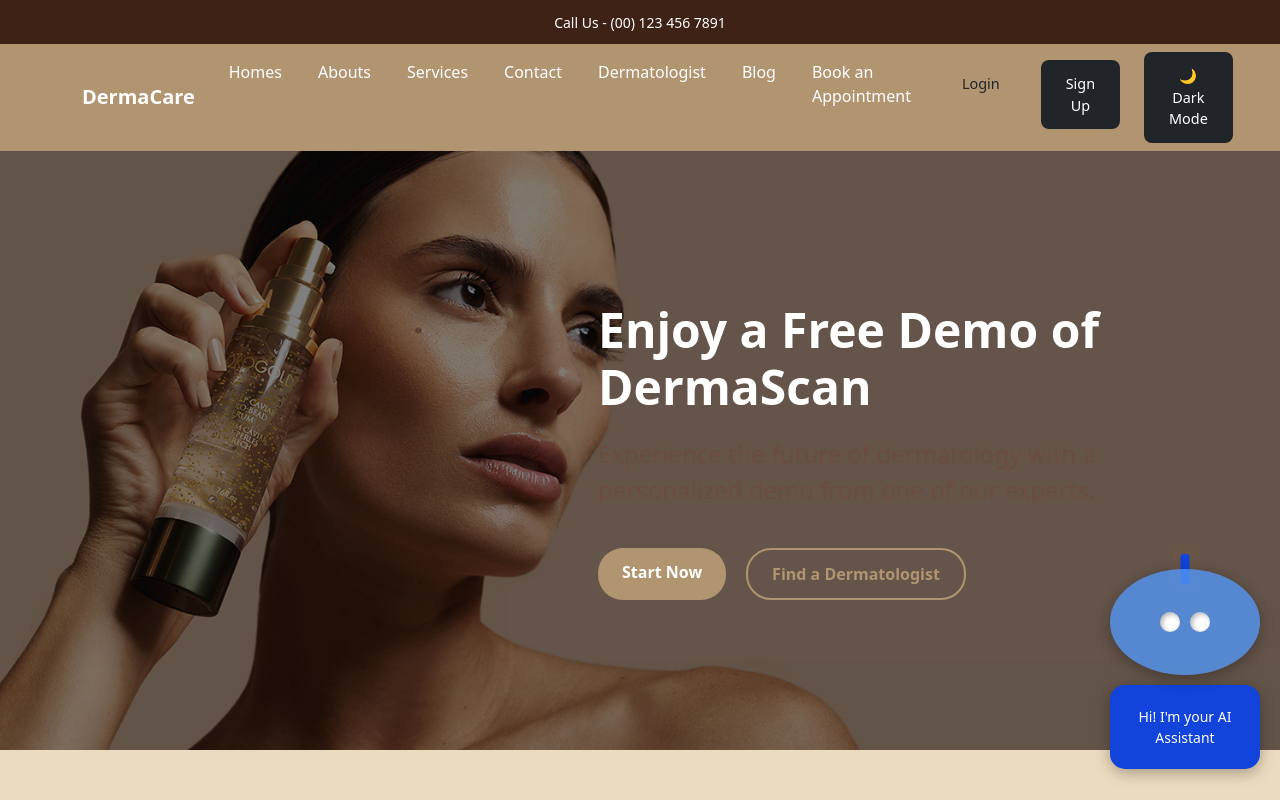
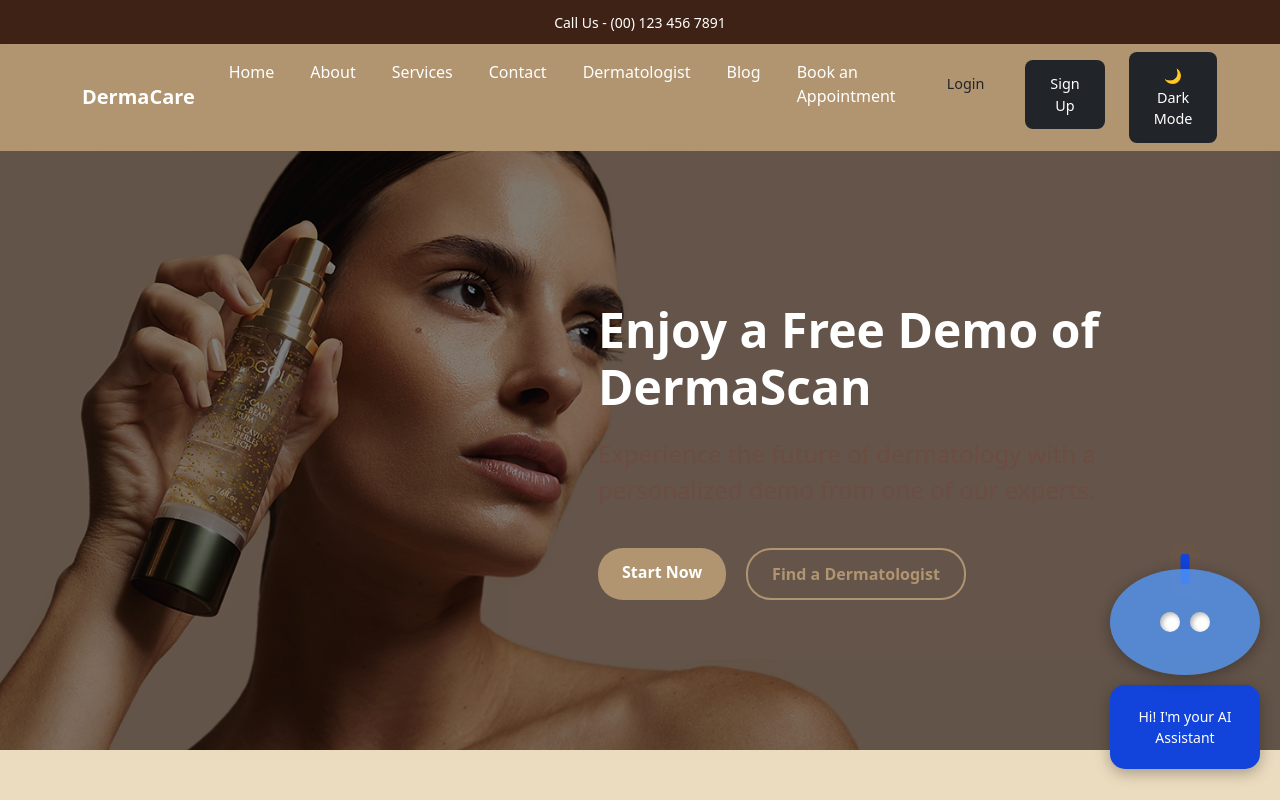
Before and after one commit to mariembsd/projet-pfe, a React (Create React App) app: page / in a window 1280 px wide. Shown: the top 800 px of the page. Built offline with nearby package versions, Linux system fonts and the light colour scheme.

Commit message:
correction

```diff
--- a/src/components/navbar/Navbar.js
+++ b/src/components/navbar/Navbar.js
@@ -32,8 +32,8 @@ const NavigationBar = () => {
             <Nav className="ms-auto">
               {/* Navigation Links */}
               {[
-                { name: "Homes", path: "/" },
-                { name: "Abouts", path: "/about" },
+                { name: "Home", path: "/" },
+                { name: "About", path: "/about" },
                 { name: "Services", path: "/services" },
                 { name: "Contact", path: "/contact" },
                 { name: "Dermatologist", path: "/dermatologist" },
```
